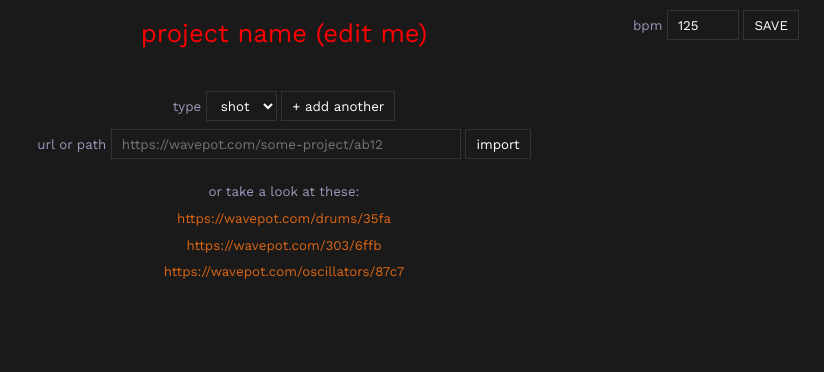
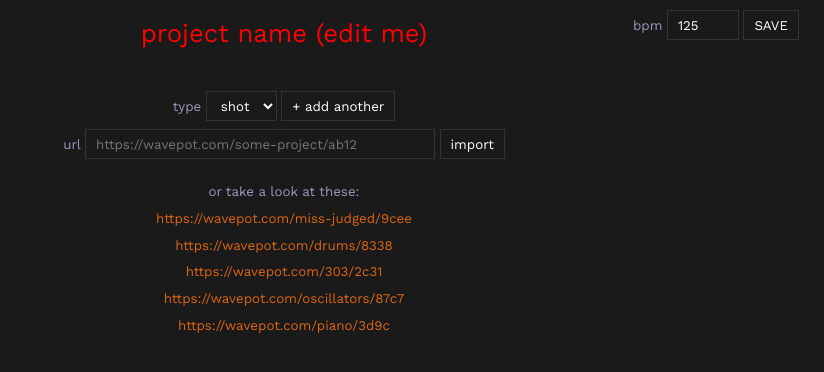
Before and after one commit to wavepot/backend, a website: page public/index.html in a window 1280 px wide. Shown: the whole page, without its empty margins (456-1280 px from the left). Drawn offline with nearby package versions, Linux system fonts and the light colour scheme.

Commit message:
update build

```diff
--- a/public/index.html
+++ b/public/index.html
@@ -42,7 +42,7 @@ export default c => saw(c, { hz: 100 })
 </div>
 
 <div id="importproject">
-<label>url or path
+<label>url
 <input id="importurl" placeholder="https://wavepot.com/some-project/ab12">
 </label>
 <button id="importbutton">import</button>
@@ -50,9 +50,11 @@ export default c => saw(c, { hz: 100 })
 
 <div id="links">
 or take a look at these:<br>
-<a href="https://wavepot.com/drums/35fa">https://wavepot.com/drums/35fa</a><br>
-<a href="https://wavepot.com/303/6ffb">https://wavepot.com/303/6ffb</a><br>
+<a href="https://wavepot.com/miss-judged/9cee">https://wavepot.com/miss-judged/9cee</a><br>
+<a href="https://wavepot.com/drums/8338">https://wavepot.com/drums/8338</a><br>
+<a href="https://wavepot.com/303/2c31">https://wavepot.com/303/2c31</a><br>
 <a href="https://wavepot.com/oscillators/87c7">https://wavepot.com/oscillators/87c7</a><br>
+<a href="https://wavepot.com/piano/3d9c">https://wavepot.com/piano/3d9c</a><br>
 <div id="recent"></div>
 </div>
 
```
